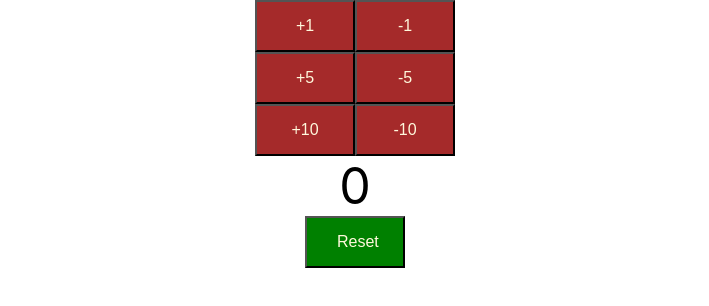
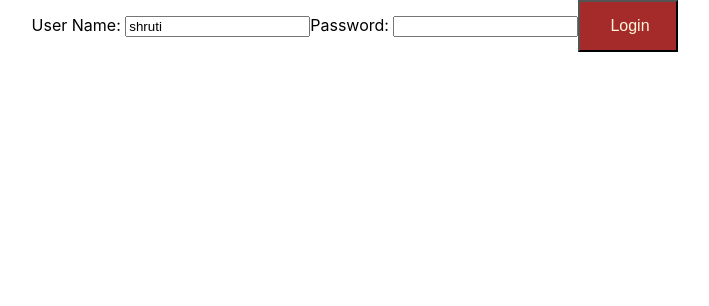
Before and after one commit to sagrawa4/My-To-Do-Application, a React (Create React App) app: page / in a window 1280 px wide. Shown: the top 306 px of the page, without its empty margins (285-994 px from the left). Built offline with nearby package versions, Linux system fonts and the light colour scheme.

Commit message:
login page established

```diff
--- a/src/App.js
+++ b/src/App.js
@@ -2,15 +2,19 @@
 import logo from './logo.svg';
 import './App.css';
 
+import TodoApp from './components/todo/TodoApp';
 import FirstComponent  from './components/learning-examples/FirstComponent';
 import SecondComponent from './components/learning-examples/SecondComponent';
 import ThirdComponent from './components/learning-examples/ThirdComponent';
-import Counter from './components/learning-examples/counter/Counter'
+
+import Counter from './components/learning-examples/counter/Counter';
+
 class App extends Component {
   render() {
     return (
       <div className="App">
-       <Counter/>
+       {/*<Counter/>*/}
+       <TodoApp/>
       </div>
     );
   }
--- /dev/null
+++ b/src/components/todo/TodoApp.jsx
@@ -0,0 +1,89 @@
+import React, {Component} from 'react';
+
+class TodoApp extends Component{
+
+    render(){
+        return (
+
+            <div className="TodoApp">
+               <LoginComponent/>
+            </div>
+        )
+    }
+
+}
+
+//Controlled componenet
+class LoginComponent extends Component{
+    constructor(props){
+        super(props)
+
+        this.state = {
+            username: 'shruti',
+            password: '',
+            isSucessful: false,
+            isLoginFailed: false
+        }
+        //this.handleUsernameChange=this.handleUsernameChange.bind(this);
+        //this.handlePasswordChange=this.handlePasswordChange.bind(this);
+
+        this.handleChange=this.handleChange.bind(this);
+        this.loginClicked=this.loginClicked.bind(this);
+    }
+
+    handleChange(event){
+        this.setState({
+            [event.target.name] : event.target.value});
+    }
+
+    //handleUsernameChange(event){
+    //    this.setState({username : event.target.value});
+    //}
+
+    loginClicked(){
+        if(this.state.username==='shruti' && this.state.password==='yes')
+        {
+            this.setState({isSucessful:true})
+            this.setState({isLoginFailed:false})
+        }
+        else
+        {
+            this.setState({isLoginFailed:true})
+            this.setState({isSucessful:false})
+        }
+
+
+    }
+
+
+    render(){
+        return(
+            <div>
+                <ShowInvalidCredentials isLoginFailed={this.state.isLoginFailed}/>
+                <ShowLoginSucess isSucessful={this.state.isSucessful}/>
+                User Name: <input type="text" name="username" value={this.state.username} onChange={this.handleChange}/>
+                Password: <input type="password" name="password" value={this.state.password} onChange={this.handleChange}/>
+                <button onClick={this.loginClicked}>Login</button>
+            </div>
+
+        )
+    }
+}
+
+function ShowInvalidCredentials(props){
+    if(props.isLoginFailed)
+    {
+        return <div> Invalid Credentials</div>
+    }
+    return null;
+}
+
+function ShowLoginSucess(props){
+    if(props.isSucessful)
+    {
+        return <div> Login Sucessful</div>
+    }
+    return null;
+}
+
+export default TodoApp;
```
Also changed, not shown: 1 other file (tests, documents, lock files or other folders).
